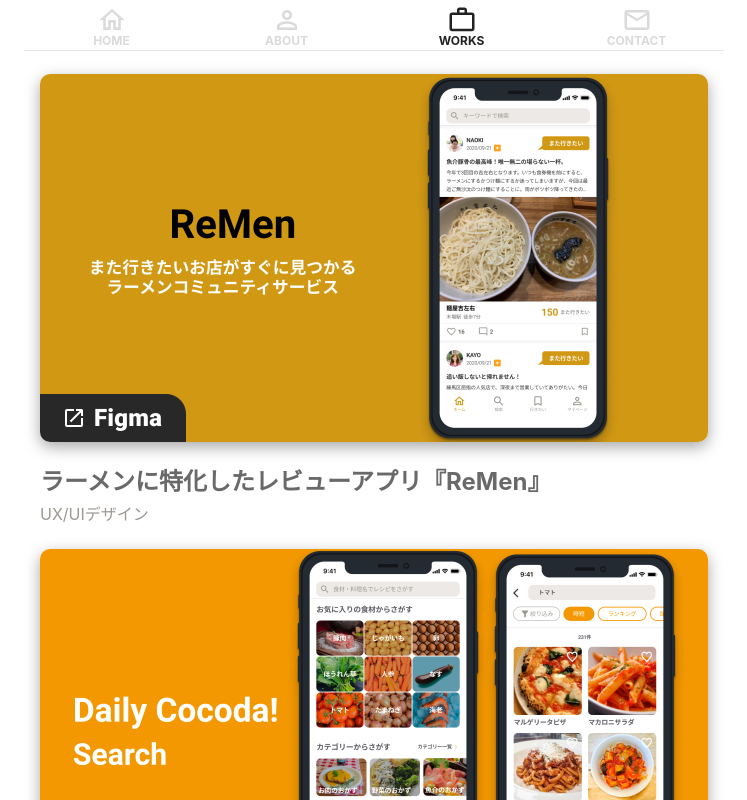
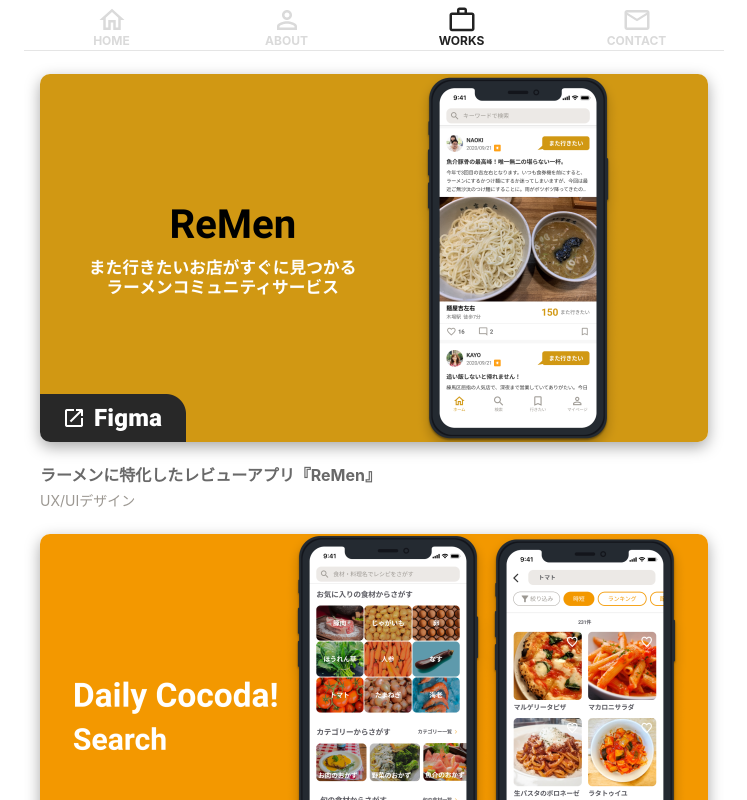
Before and after one commit to sai2017/chatbot-portfolio, a React (Create React App) app: page /work in a window 1280 px wide. Shown: the top 800 px of the page, without its empty margins (266-1013 px from the left). Built offline with nearby package versions, Linux system fonts and the light colour scheme.

Commit message:
スタイルを修正

```diff
--- a/src/assets/styles/header.css
+++ b/src/assets/styles/header.css
@@ -10,15 +10,11 @@
   align-items: center;
   background-color: #ffffff;
   height: 50px;
+}
 
-  /* background-color: red;
-  border-bottom: 1px solid #e9eef1;
-  padding: 10px 10px 5px;
-  display: flex;
-  width: 100%;
-  position: fixed;
-  top: 0;
-  z-index: 100; */
+.header-item {
+  justify-content: center;
+  width: 25%;
 }
 
 .header-icon {
--- a/src/assets/styles/work.css
+++ b/src/assets/styles/work.css
@@ -1,5 +1,5 @@
 .works-page-wrap {
-  padding: 0 16px;
+  padding: 0 16px 24px;
 }
 
 a {
@@ -13,18 +13,18 @@
 .work-image {
   box-shadow: rgba(0, 0, 0, 0.35) 0px 5px 15px;
   border-radius: 10px;
-  max-width:668px;
+  max-width: 100%;
 }
 
 .work-title {
   color: #696969;
-  font-size: 24px;
+  font-size: 16px;
   font-weight: bold;
   margin: 16px 0 0;
 }
 
 .work-role {
   color: #9C9892;
-  font-size: 16px;
+  font-size: 14px;
   margin: 4px 0 0;
 }
--- a/src/components/Header.tsx
+++ b/src/components/Header.tsx
@@ -11,7 +11,7 @@
 
   return (
     <div className='header'>
-      <Link to="/">
+      <Link to="/" className='header-item'>
         <div className='header-icon'>
           { location.pathname === "/" ? (
             <>
@@ -26,7 +26,7 @@
           }
         </div>
       </Link>
-      <Link to="/about">
+      <Link to="/about" className='header-item'>
         <div className='header-icon'>
           { location.pathname === "/about" ? (
             <>
@@ -41,7 +41,7 @@
           }
         </div>
       </Link>
-      <Link to="/work">
+      <Link to="/work" className='header-item'>
         <div className='header-icon'>
           { location.pathname === "/work" ? (
             <>
@@ -56,7 +56,7 @@
           }
         </div>
       </Link>
-      <Link to="/contact">
+      <Link to="/contact" className='header-item'>
         <div className='header-icon'>
           { location.pathname === "/contact" ? (
             <>
```
